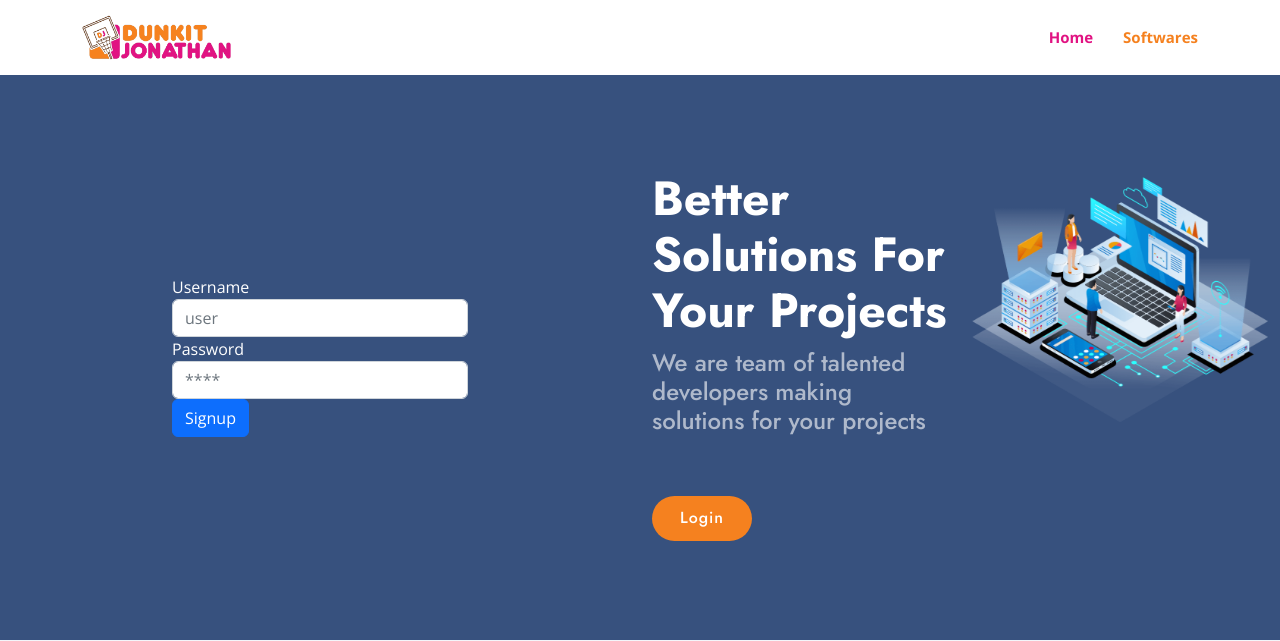
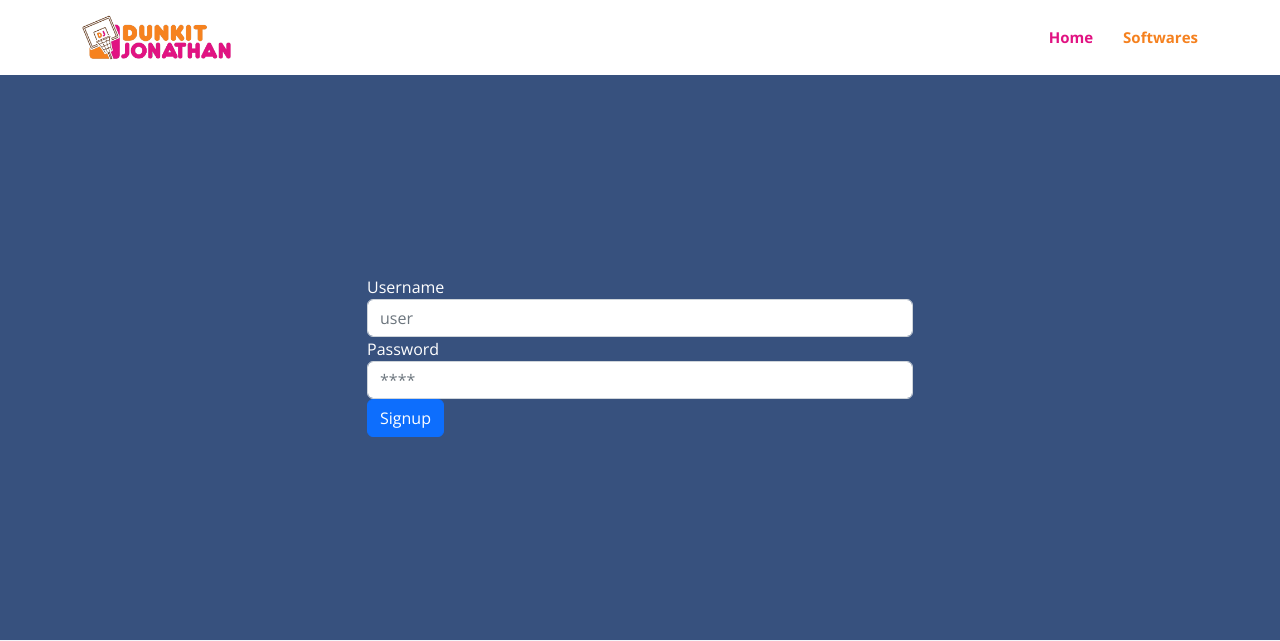
Before and after one commit to Bobet22/adet-dj, a PHP site: page /signup.php in a window 1280 px wide. Shown: the top 641 px of the page. Run offline with PHP 8.4, Linux system fonts and the light colour scheme.

Commit message:
dfgdfgdfg

```diff
--- a/signup.php
+++ b/signup.php
@@ -147,20 +147,7 @@
     </div>
   </div>
 
-    <div class="container">
-      <div class="row">
-        <div class="col-lg-6 d-flex flex-column justify-content-center pt-4 pt-lg-0 order-2 order-lg-1" data-aos="fade-up" data-aos-delay="200">
-          <h1>Better Solutions For Your Projects</h1>
-          <h2>We are team of talented developers making solutions for your projects</h2>
-          <div class="d-flex justify-content-center justify-content-lg-start">
-            <a href="login.php" class="btn-get-started scrollto">Login</a>
-          </div>
-        </div>
-        <div class="col-lg-6 order-1 order-lg-2 hero-img" data-aos="zoom-in" data-aos-delay="200">
-          <img src="assets/img/hero-img.png" class="img-fluid animated" alt="">
-        </div>
-      </div>
-    </div>
+
 
   </section><!-- End Hero -->
 
```
Also changed, not shown: login.php (+1 -14 lines).
